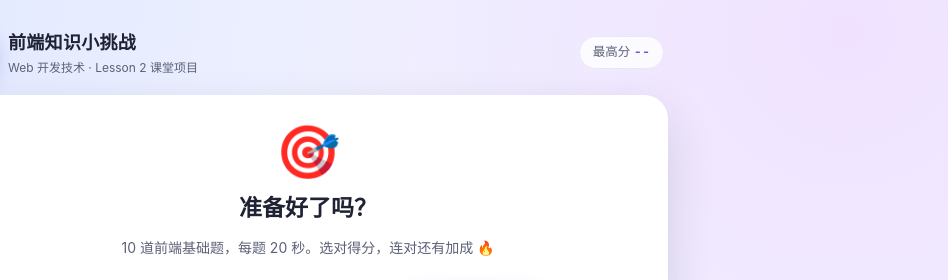
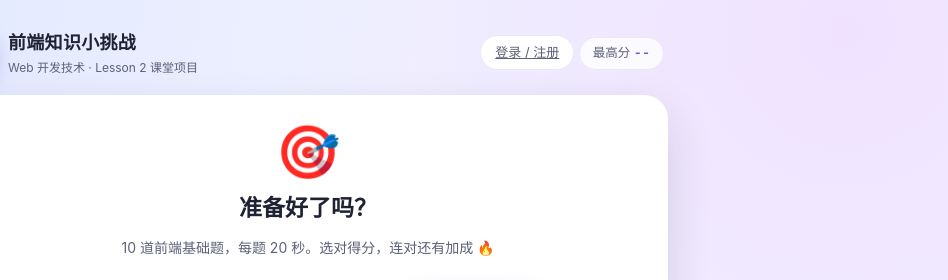
Before and after one commit to nijinbo916/quiz-game, a plain HTML site: page index.html in a window 1280 px wide. Shown: the top 280 px of the page, 332-1280 px from the left. Drawn offline with nearby package versions, Linux system fonts and the light colour scheme.

Commit message:
首页顶栏增加登录/注册入口（未登录时显示）

```diff
--- a/index.html
+++ b/index.html
@@ -21,6 +21,7 @@
         </div>
       </div>
       <div class="app-meta">
+        <a href="login.html" id="loginLink" class="user-chip" hidden>登录 / 注册</a>
         <span id="userChip" class="user-chip" hidden>
           <strong id="userName">--</strong>
           <a href="login.html" id="logoutLink">退出</a>
--- a/js/main.js
+++ b/js/main.js
@@ -550,6 +550,11 @@ try {
     el.userName.textContent = name || '游客';
     el.userChip.hidden = false;
   }
+  if (!readToken()) {
+    // 未登录时在顶栏显示「登录 / 注册」入口
+    const loginLink = document.getElementById('loginLink');
+    if (loginLink) loginLink.hidden = false;
+  }
 } catch (e) { /* 忽略 */ }
 
 el.startTotal.textContent = QUESTIONS.length;
```
